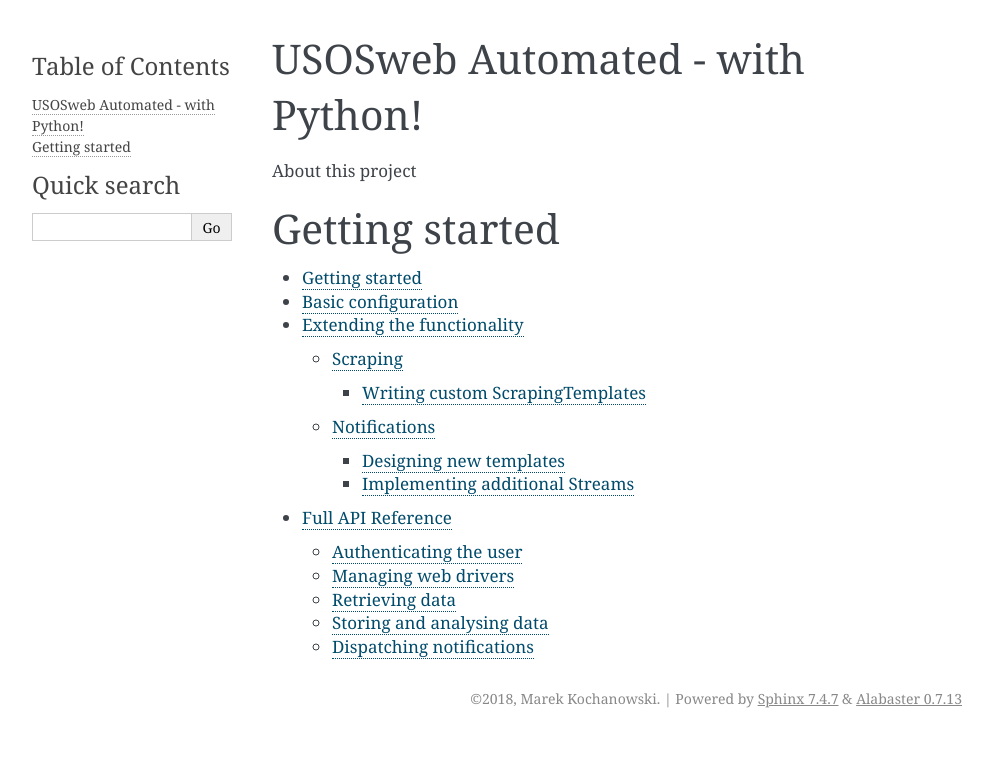
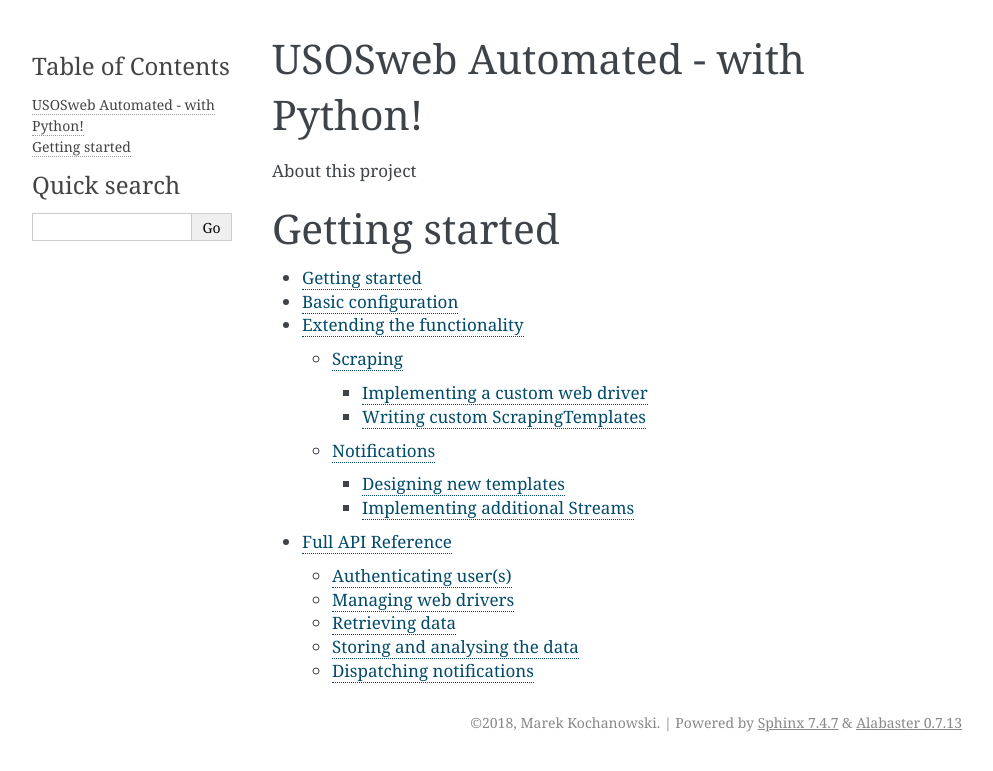
Before and after one commit to mkochanowski/USOSweb-automated, a Sphinx documentation site: the page built from docs/index.rst, in a window 1280 px wide. Shown: the top 771 px of the page, without its empty margins (148-1141 px from the left). Built offline with Sphinx 7.4.7, drawn with Linux system fonts in a browser that asks for light colours.

Commit message:
Add references to the advanced section in the documentation

```diff
--- a/docs/advanced.rst
+++ b/docs/advanced.rst
@@ -3,6 +3,11 @@
 
 Scraping
 --------
+
+.. _CustomWebDriver:
+
+Implementing a custom web driver
+~~~~~~~~~~~~~~~~~~~~~~~~~~~~~~~~
 
 Writing custom ScrapingTemplates
 ~~~~~~~~~~~~~~~~~~~~~~~~~~~~~~~~
```
Also changed, not shown: docs/api.rst (+10 -10 lines), docs/app.rst (deleted, +0 -7 lines).
